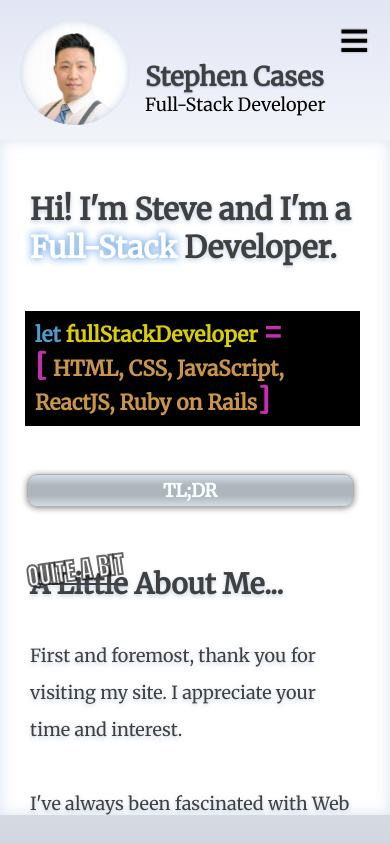
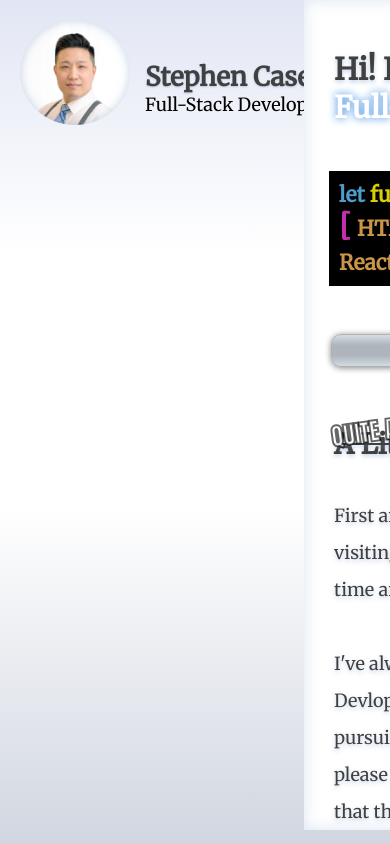
Before and after one commit to builtforsomethingbigger/stephencases.com, a React (Create React App) app: page / in a window 390 px wide. Built offline with nearby package versions, Linux system fonts and the light colour scheme; no server answers.

Commit message:
Mobile Landscape and tablet optimization

```diff
--- a/src/styles/App.css
+++ b/src/styles/App.css
@@ -136,16 +136,23 @@ a, a:visited{
 
 
 
-@media only screen and (max-width: 1025px){
+@media only screen and (max-width: 1080px){
+  #App{
+    width: 100vw;
+    min-width: 100vw;
+    min-height: 100vh;
+  }
   #Main{
-      width: 100%;
-      min-width: 100%;
-      height: 69vh;
-      top:0;
+      position: absolute;
+      left: 304px;
+      width: 73%;
+      min-width: 20%;
+      bottom: 0;
+      top:1%;
   }
 }
 
-@media only screen and (max-width: 415px){
+@media only screen and (max-width: 480px){
   #root{
     overflow: hidden;
   }
--- a/src/styles/Bio.css
+++ b/src/styles/Bio.css
@@ -39,7 +39,8 @@
     }
   }
 .bio-content-skills{
-    font-size: 26px;
+    width: 96%;
+    font-size: 1.5em;
     line-height: 28px;
     margin-top: -5px;
     margin-left: -5px;
--- a/src/styles/Resume.css
+++ b/src/styles/Resume.css
@@ -89,6 +89,8 @@
     top: 0;
     left: -10px;
     width: 12%;
+    font-weight: bold;
+    font-size: 15px;
     color: rgb(79, 79, 79);
     text-align: left;
 }
@@ -108,7 +110,7 @@
     left: 2%;
     border-left: 2px solid rgb(164, 183, 203);
     padding-left: 30px;
-    font-size: 17px;
+    font-size: 16px;
 }
 .divider-marker{
     position: absolute;
@@ -138,15 +140,16 @@
     }
   }
 .entry-description{
-    margin-top: -22px;
+    margin-top: -18px;
 }
 .entry-description-company{
+    font-size: 17px;
     color: rgb(90, 90, 90);
     text-shadow: 0px 1px 3px rgba(138, 169, 205, 0.5);
     margin-bottom: -15px;
 }
 .entry-description-title{
-    font-size: 18px;
+    font-size: 16px;
     font-style: italic;
     text-shadow: 0px 1px 3px rgba(138, 169, 205, 0.4);
     color: rgb(87, 147, 215);
```
